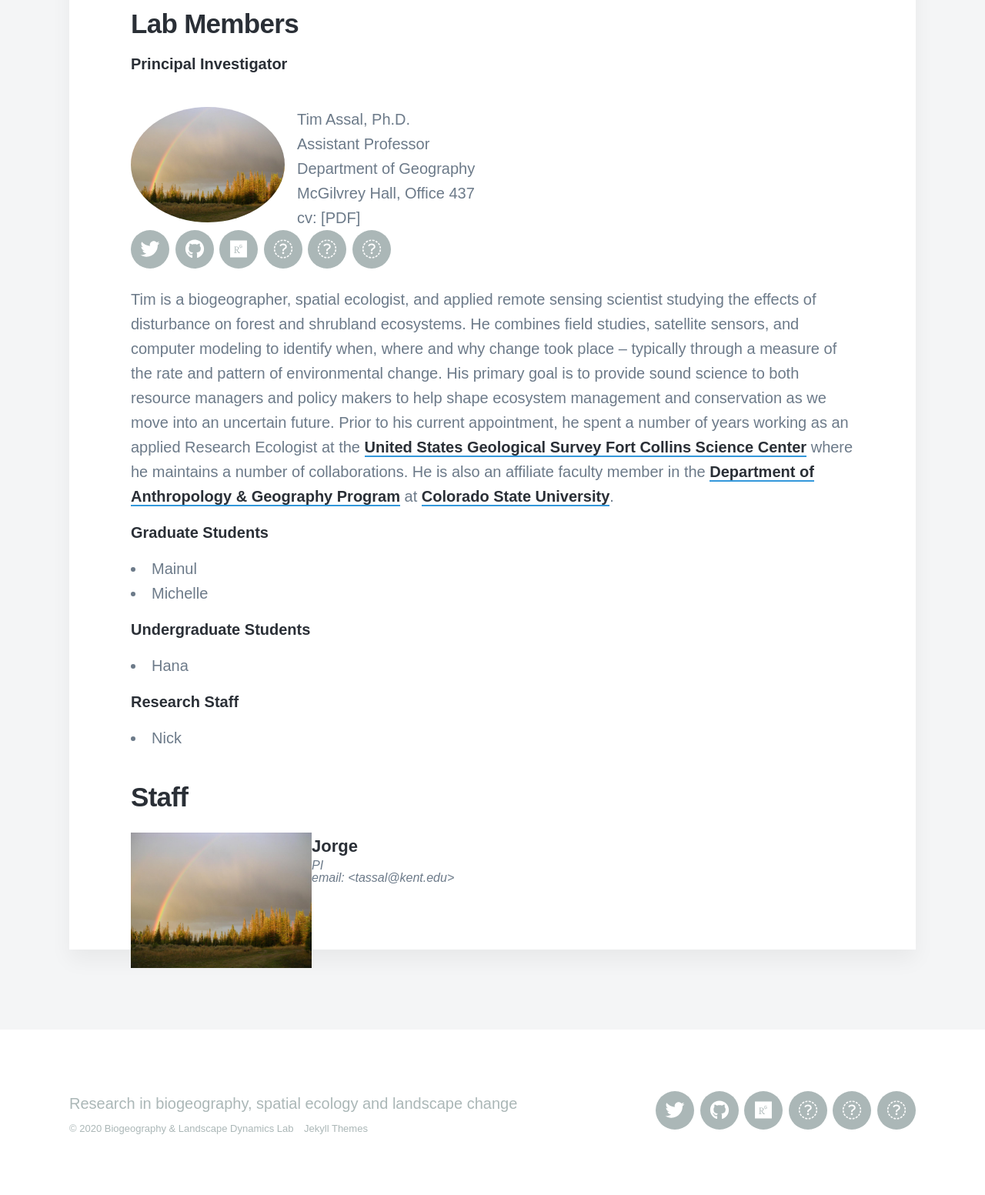
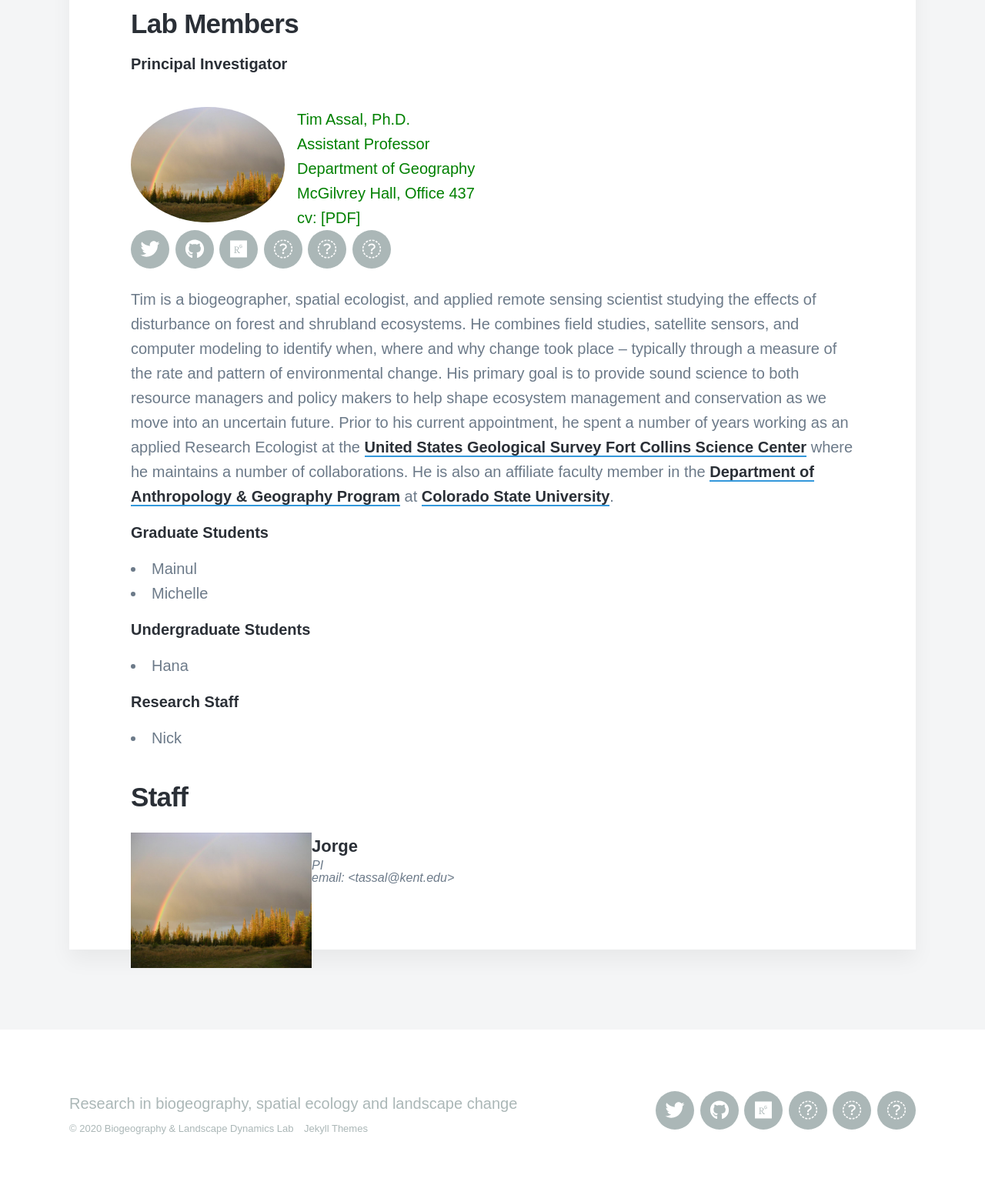
Before and after one commit to tjassal/tjassal.github.io, a Jekyll site: the page built from _pages/people.md, in a window 1280 px wide. Shown: the part 570-2123 px from the top of the page at 77% size. Built offline with Jekyll 4.4.1, drawn with Linux system fonts in a browser that asks for light colours; nearby versions of some CDN libraries; some web fonts are replaced.

Commit message:
Update people.md

```diff
--- a/_pages/people.md
+++ b/_pages/people.md
@@ -11,11 +11,12 @@ featured_image: /images/banners/Bariloche_pano_crop_sm.jpg
 
 <img class="img-circle img-responsive img-left" src="/images/teampic/LM-rainbow.JPG" alt="" height="200" width="200" style="float: left; margin-right: 1em; border-radius:50%">
 
-Tim Assal, Ph.D.
+<span style="color:green">Tim Assal, Ph.D.
 Assistant Professor
 Department of Geography
 McGilvrey Hall, Office 437
 cv: [PDF]
+</span>
 
 {% include socials.html %}
 
```
